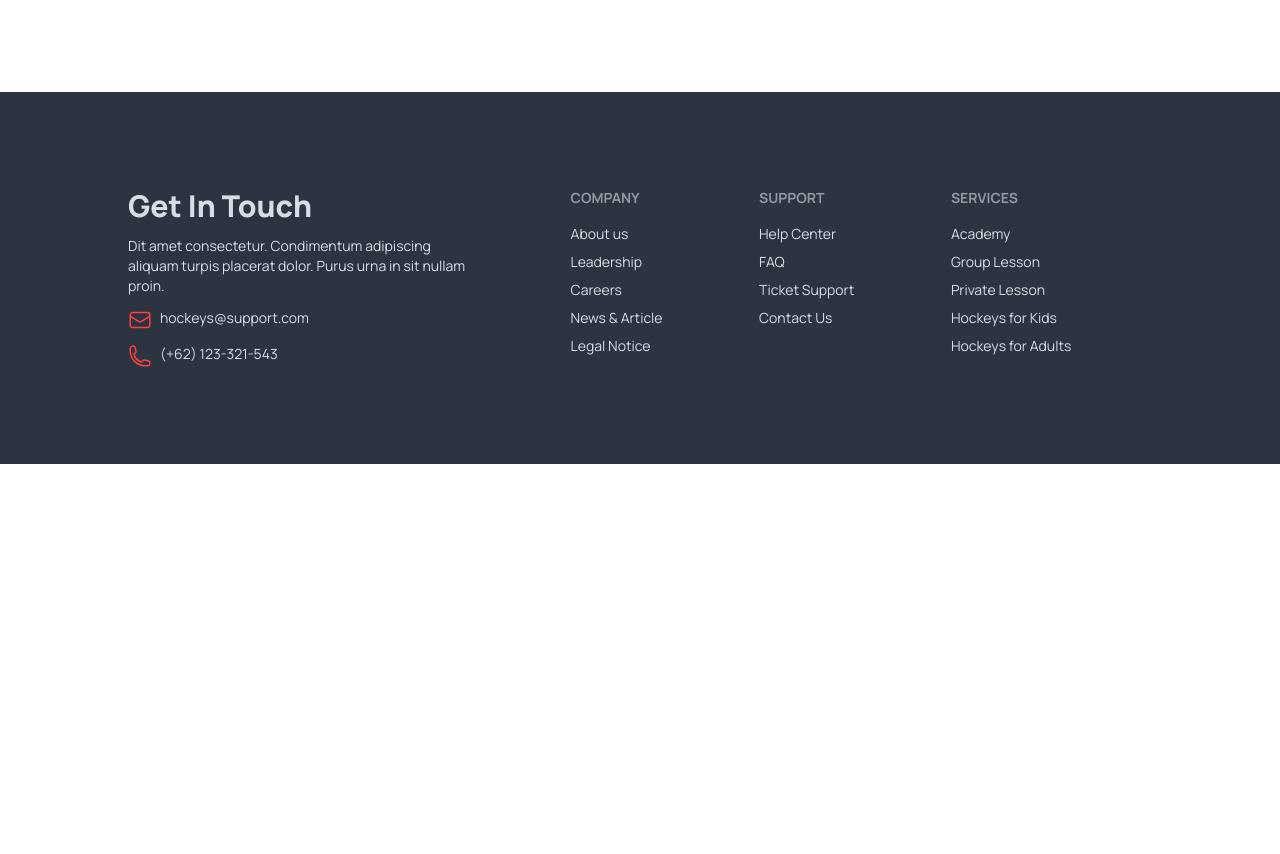
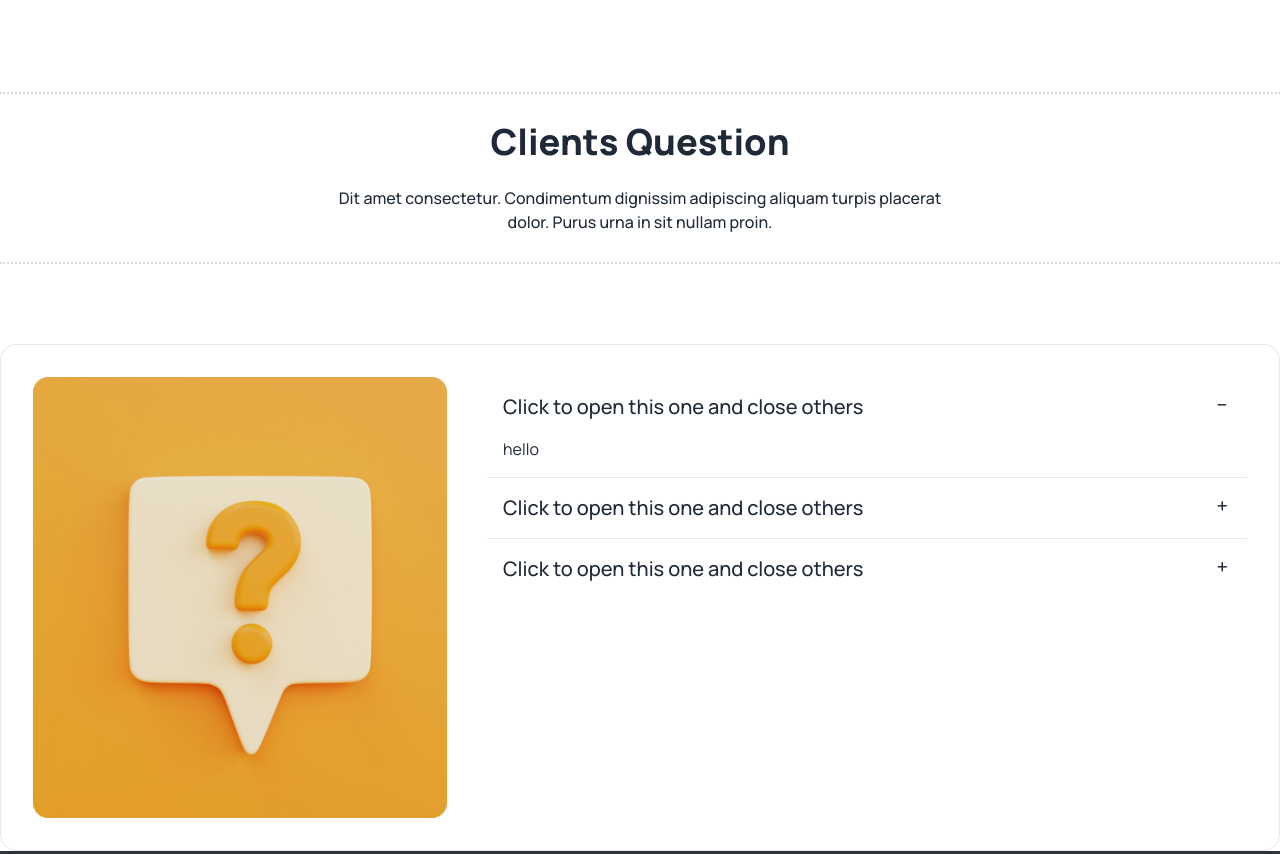
Before and after one commit to RIRony9898/assignment-3-web9-4173, a plain HTML site: page index.html in a window 1280 px wide. Shown: the part 3940-4794 px from the top of the page. Before the commit the page ends 4404 px from the top, so only its background shows below. Drawn offline with nearby package versions, Linux system fonts and the light colour scheme.

Commit message:
client question section finished

```diff
--- a/index.html
+++ b/index.html
@@ -896,7 +896,66 @@
       <!-- Our new product section end -->
 
       <!-- Clients question section start -->
-      <section></section>
+      <section>
+        <!-- section description -->
+        <div
+          class="text-center space-y-6 mb-20 border-y-2 border-[#0d0d1226] border-dotted py-7"
+        >
+          <h2 class="text-4xl font-extrabold">Clients Question</h2>
+          <p class="font-medium px-4 lg:px-80">
+            Dit amet consectetur. Condimentum dignissim adipiscing aliquam
+            turpis placerat dolor. Purus urna in sit nullam proin.
+          </p>
+        </div>
+        <!-- section content -->
+        <div class="flex gap-10 border rounded-2xl border-[#1313181a] p-8">
+          <!-- Image side -->
+          <div>
+            <img src="./assets/Images/client-question.png" alt="" />
+          </div>
+          <!-- accordion side -->
+          <div class="w-2/3">
+            <!-- 1st qus -->
+            <div class="collapse collapse-plus">
+              <input type="radio" name="my-accordion-3" checked="checked" />
+              <div class="collapse-title text-xl font-medium">
+                Click to open this one and close others
+              </div>
+              <div class="collapse-content">
+                <p>hello</p>
+              </div>
+            </div>
+
+            <hr />
+
+            <!-- 2nd qus -->
+
+            <div class="collapse collapse-plus">
+              <input type="radio" name="my-accordion-3" />
+              <div class="collapse-title text-xl font-medium">
+                Click to open this one and close others
+              </div>
+              <div class="collapse-content">
+                <p>hello</p>
+              </div>
+            </div>
+
+            <hr />
+
+            <!-- 3rd qus -->
+
+            <div class="collapse collapse-plus">
+              <input type="radio" name="my-accordion-3" />
+              <div class="collapse-title text-xl font-medium">
+                Click to open this one and close others
+              </div>
+              <div class="collapse-content">
+                <p>hello</p>
+              </div>
+            </div>
+          </div>
+        </div>
+      </section>
       <!-- Clients question section end -->
 
       <!-- Get in touch section start -->
```
